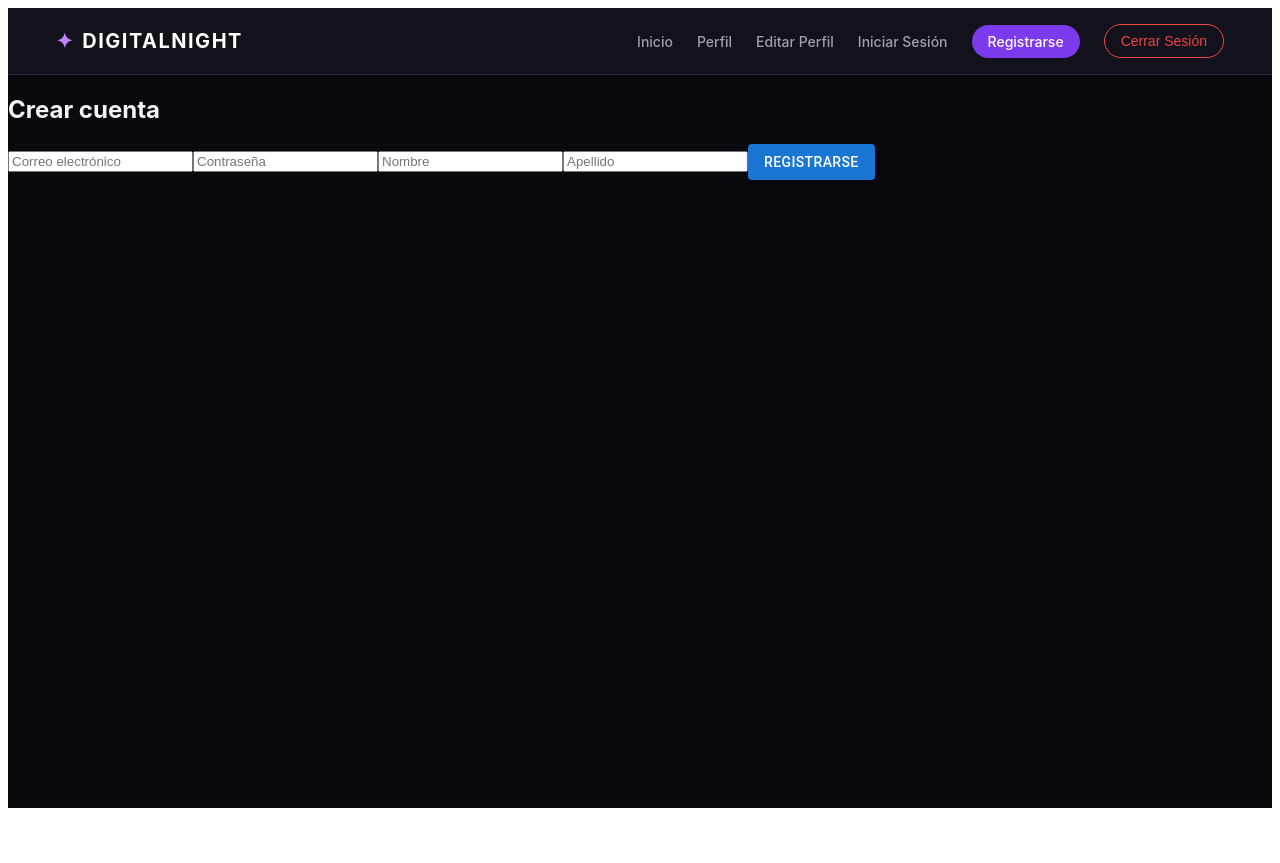
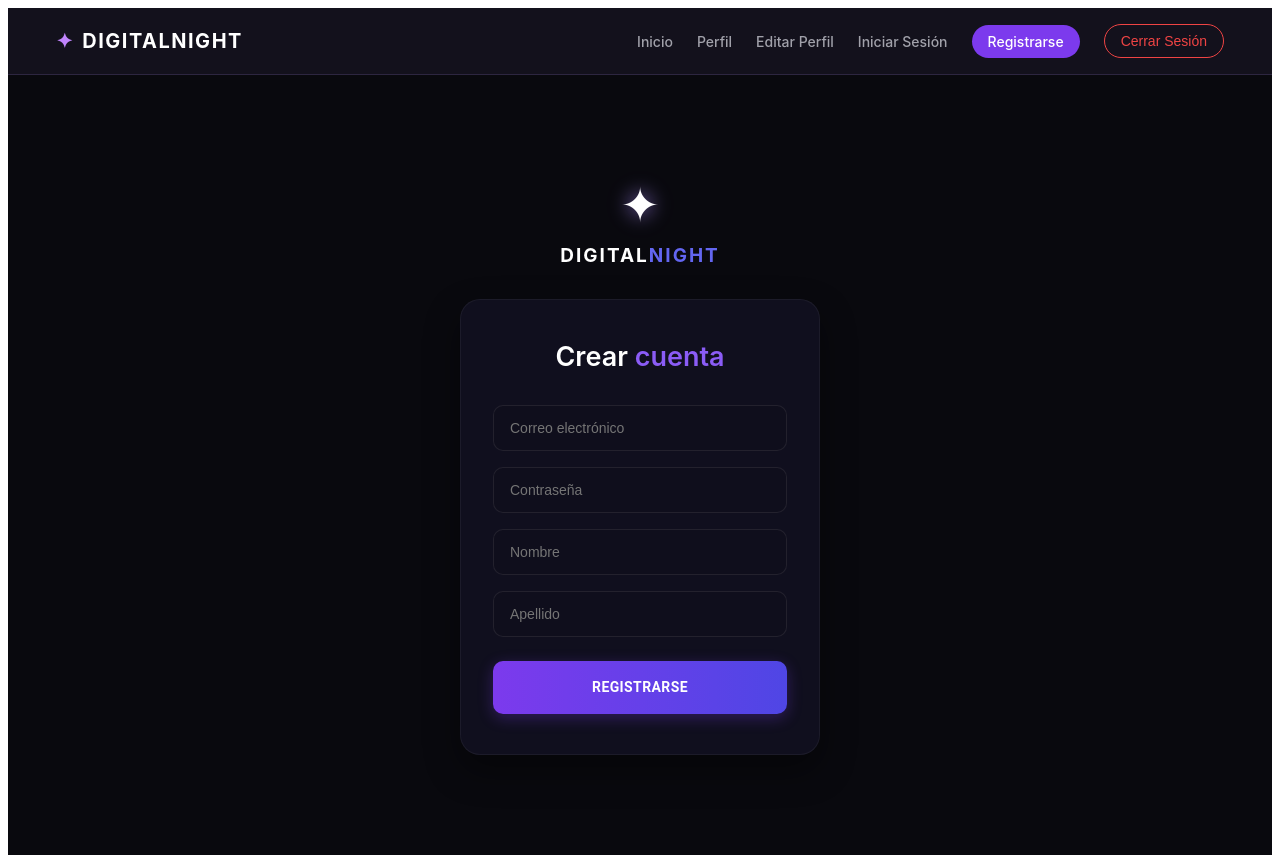
Before and after one commit to AmyDelgado08/Digital-Night-React, a React (Vite) app in the folder client/: page /register in a window 1280 px wide. Before the commit the page ends 816 px from the top, so only its background shows below. Built offline with nearby package versions, Linux system fonts and the light colour scheme.

Commit message:
subo cambios

```diff
--- a/client/src/components/Register.jsx
+++ b/client/src/components/Register.jsx
@@ -1,6 +1,7 @@
 import Button from '@mui/material/Button';
 import { useState } from 'react';
 import axios from 'axios'
+
 function Register() {
     const [password, setPassword] = useState('')
     const [email, setEmail] = useState('')
@@ -22,7 +23,6 @@
         // localStorage.setItem('token', response.data.token)
         console.log(response.data);
 
-
         if (response.status === 200) {
             alert("Salio todo bien")
 
@@ -37,15 +37,25 @@
 
     return (
         <>
-            <div className="login-background">
-            <div className="login-card">
-                <h2>Crear cuenta</h2>
+            <div style={styles.container}>
+                <div style={styles.logoContainer}>
+                    <span style={styles.logoStar}>✦</span>
+                    <div style={styles.logoText}>
+                        DIGITAL<span style={styles.logoTextHighlight}>NIGHT</span>
+                    </div>
+                </div>
+
+                <div style={styles.card}>
+                    <h2 style={styles.title}>
+                        Crear <span style={styles.titleHighlight}>cuenta</span>
+                    </h2>
 
                     <input
                         type="email"
                         placeholder="Correo electrónico"
                         value={email}
                         onChange={(event) => setEmail(event.target.value)}
+                        style={styles.input}
                     />
 
                     <input
@@ -53,6 +63,7 @@
                         placeholder="Contraseña"
                         value={password}
                         onChange={(event) => setPassword(event.target.value)}
+                        style={styles.input}
                     />
 
                     <input
@@ -60,6 +71,7 @@
                         placeholder="Nombre"
                         value={firstName}
                         onChange={(event) => setFirstName(event.target.value)}
+                        style={styles.input}
                     />
 
                     <input
@@ -67,9 +79,14 @@
                         placeholder="Apellido"
                         value={lastName}
                         onChange={(event) => setLastName(event.target.value)}
+                        style={styles.input}
                     />
 
-                <Button variant='contained' onClick={registerUser}>
+                    <Button
+                        variant='contained'
+                        onClick={registerUser}
+                        style={styles.primaryBtn}
+                    >
                         Registrarse
                     </Button>
                 </div>
@@ -78,4 +95,84 @@
     )
 }
 
-export default Register
+const styles = {
+    container: {
+        display: 'flex',
+        justifyContent: 'center',
+        alignItems: 'center',
+        minHeight: '85vh',
+        flexDirection: 'column',
+        marginBottom:'50px',
+        marginTop:'50px',
+    },
+    logoContainer: {
+        textAlign: 'center',
+        marginBottom: '32px',
+        display: 'flex',
+        flexDirection: 'column',
+        alignItems: 'center',
+    },
+    logoStar: {
+        color: '#ffffff',
+        fontSize: '48px',
+        marginBottom: '10px',
+        textShadow: '0 0 20px rgba(167, 139, 250, 0.8)',
+    },
+    logoText: {
+        fontWeight: '700',
+        fontSize: '19px',
+        color: '#ffffff',
+        letterSpacing: '2px',
+    },
+    logoTextHighlight: {
+        color: '#6366f1',
+    },
+    card: {
+        backgroundColor: 'rgba(23, 21, 43, 0.6)',
+        backdropFilter: 'blur(16px)',
+        WebkitBackdropFilter: 'blur(16px)',
+        border: '1px solid rgba(255, 255, 255, 0.05)',
+        borderRadius: '20px',
+        padding: '40px 32px',
+        width: '100%',
+        maxWidth: '360px',
+        boxShadow: '0 15px 35px rgba(0, 0, 0, 0.4)',
+        boxSizing: 'border-box',
+        display: 'flex',
+        flexDirection: 'column',
+        gap: '16px',
+    },
+    title: {
+        color: '#ffffff',
+        fontSize: '27px',
+        margin: '0 0 16px 0',
+        fontWeight: '600',
+        textAlign: 'center',
+    },
+    titleHighlight: {
+        color: '#8b5cf6',
+    },
+    input: {
+        width: '100%',
+        padding: '14px 16px',
+        backgroundColor: 'rgba(15, 13, 25, 0.4)',
+        border: '1px solid rgba(255, 255, 255, 0.08)',
+        borderRadius: '10px',
+        color: '#ffffff',
+        fontSize: '14px',
+        outline: 'none',
+        boxSizing: 'border-box',
+    },
+    primaryBtn: {
+        background: 'linear-gradient(90deg, #7c3aed, #4f46e5)',
+        color: '#ffffff',
+        padding: '14px',
+        borderRadius: '10px',
+        fontWeight: '600',
+        fontSize: '14px',
+        marginTop: '8px',
+        boxShadow: '0 4px 15px rgba(124, 58, 237, 0.3)',
+    }
+};
+
+export default Register;
```
Lines whose indentation alone changed are shown as unchanged.
